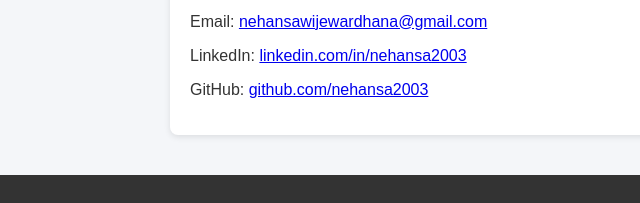
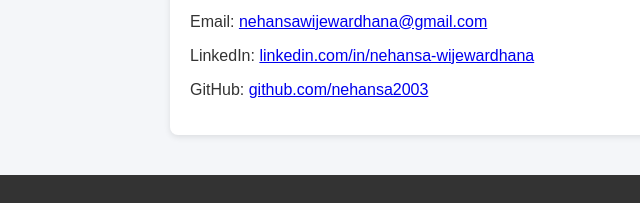
Before and after one commit to nehansa2003/nehansa2003.github.io, a plain HTML site: page index.html in a window 1280 px wide. Shown: the part 844-1047 px from the top of the page, 0-640 px from the left. Drawn offline with Linux system fonts and the light colour scheme.

Commit message:
Update index.html

```diff
--- a/index.html
+++ b/index.html
@@ -108,7 +108,7 @@
   <section id="contact">
     <h2>Contact Me</h2>
     <p>Email: <a href="mailto:nehansawijewardhana@gmail.com">nehansawijewardhana@gmail.com</a></p>
-    <p>LinkedIn: <a href="https://linkedin.com/in/nehansa2003" target="_blank">linkedin.com/in/nehansa2003</a></p>
+    <p>LinkedIn: <a href="https://www.linkedin.com/in/nehansa-wijewardhana-638649337/" target="_blank">linkedin.com/in/nehansa-wijewardhana</a></p>
     <p>GitHub: <a href="https://github.com/nehansa2003" target="_blank">github.com/nehansa2003</a></p>
   </section>
 
```
